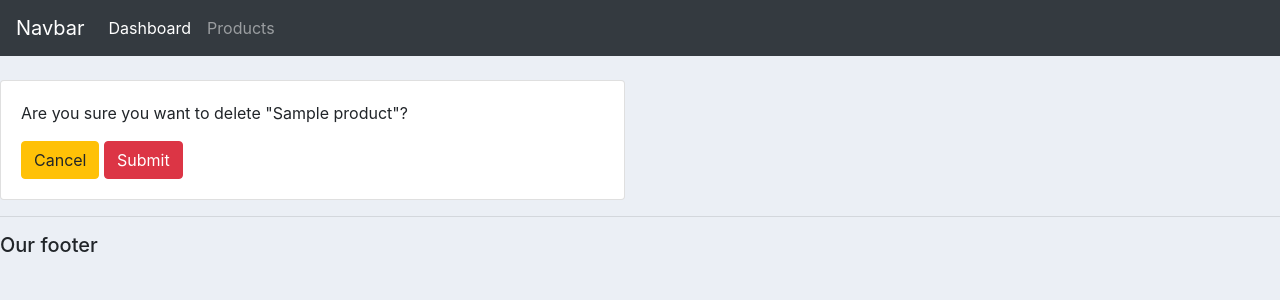
After one commit to RockyPraxe/Customer-relationship-management-application, a Django app: page /delete_order/1/ in a window 1280 px wide. The commit adds this page. Shown: the top 300 px of the page. Run offline with Django 3.2, Linux system fonts and the light colour scheme; tables that the repository leaves empty hold one stand-in row (values such as "Sample post"); some libraries are stand-ins or nearby versions.

Commit message:
Add deelte template with functionality, views, urls, styling

```diff
--- a/crmapp/urls.py
+++ b/crmapp/urls.py
@@ -9,4 +9,5 @@ urlpatterns = [
     path('customer/<str:pk_test>/', views.customer, name="customer"),
     path('create_order/', views.createOrder, name="create_order"),
     path('update_order/<str:pk>/', views.updateOrder, name="update_order"),
+    path('delete_order/<str:pk>/', views.deleteOrder, name="delete_order"),
 ]
--- a/crmapp/views.py
+++ b/crmapp/views.py
@@ -73,3 +73,13 @@ def updateOrder(request, pk):
 
     context = {'form': form}
     return render(request, 'crmapp/order_form.html', context)
+
+
+def deleteOrder(request, pk):
+    order = Order.objects.get(id=pk)
+    if request.method == "POST":
+        order.delete()
+        return redirect('/')
+
+    context = {'item': order}
+    return render(request, 'crmapp/delete.html', context)
--- a/templates/crmapp/customer.html
+++ b/templates/crmapp/customer.html
@@ -61,8 +61,9 @@
                     <td>{{ order.product.category }}</td>
                     <td>{{ order.date_created }}</td>
                     <td>{{ order.status }}</td>
-                    <td><a class="btn btn-sm btn-info" href="">Update</a></td>
-                    <td><a class="btn btn-sm btn-danger" href="">Remove</a></td>
+                    <td><a class="btn btn-sm btn-info" href="{% url 'update_order' order.id %}">Update</a></td>
+
+					<td><a class="btn btn-sm btn-danger" href="{% url 'delete_order' order.id %}">Delete</a></td>
                 </tr>
                 {% endfor %}
 
--- a/templates/crmapp/dashboard.html
+++ b/templates/crmapp/dashboard.html
@@ -53,7 +53,7 @@
                     <td>{{ order.date_created }}</td>
                     <td>{{ order.status }}</td>
                     <td><a class="btn btn-sm btn-info" href="{% url 'update_order' order.id %}">Update</a></td>
-                    <td><a class="btn btn-sm btn-danger" href="">Delate</a></td>
+                    <td><a class="btn btn-sm btn-danger" href="{% url 'delete_order' order.id %}">Delate</a></td>
 
                 </tr>
                 {% endfor %}
--- /dev/null
+++ b/templates/crmapp/delete.html
@@ -0,0 +1,20 @@
+{% extends 'crmapp/base.html' %}
+{% load static %}
+{% block content %}
+
+<br>
+<div class="row">
+    <div class="col-md-6">
+        <div class="card card-body">
+            <p>Are you sure you want to delete "{{ item }}"?</p>
+
+            <form action="{% url 'delete_order' item.id %}" method="POST">
+                {% csrf_token %}
+                <a class="btn btn-warning" href="{% url 'home' %}">Cancel</a>
+                <input class="btn btn-danger" type="submit" name="Confirm">
+            </form>
+        </div>
+    </div>
+</div>
+
+{% endblock %}
```
